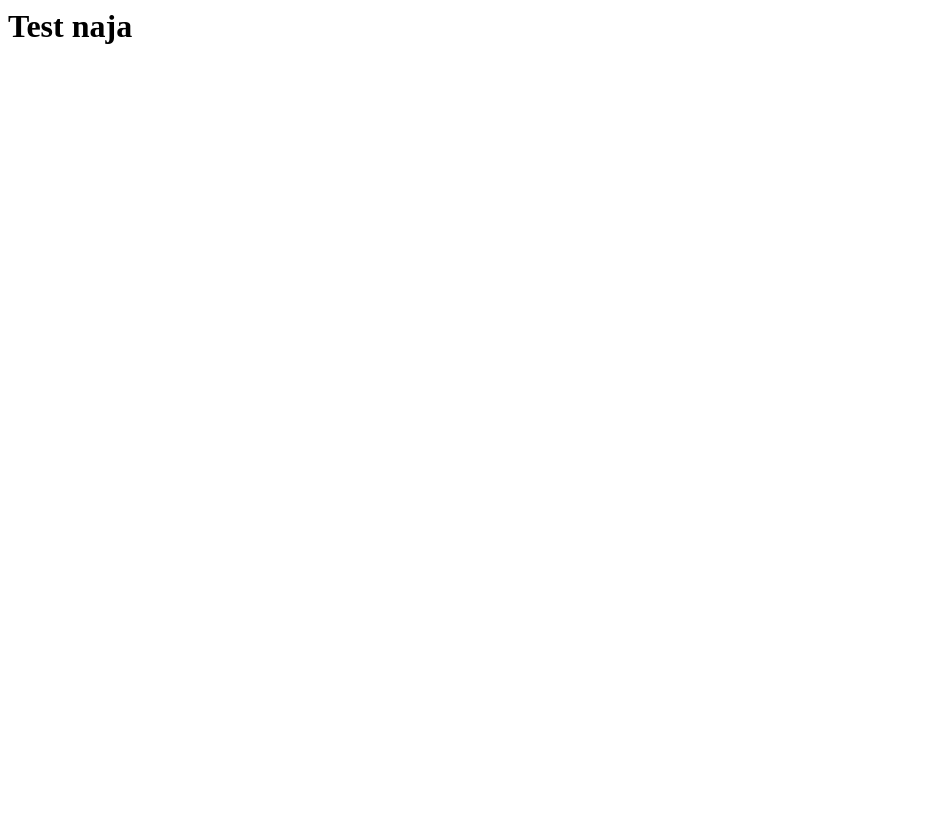
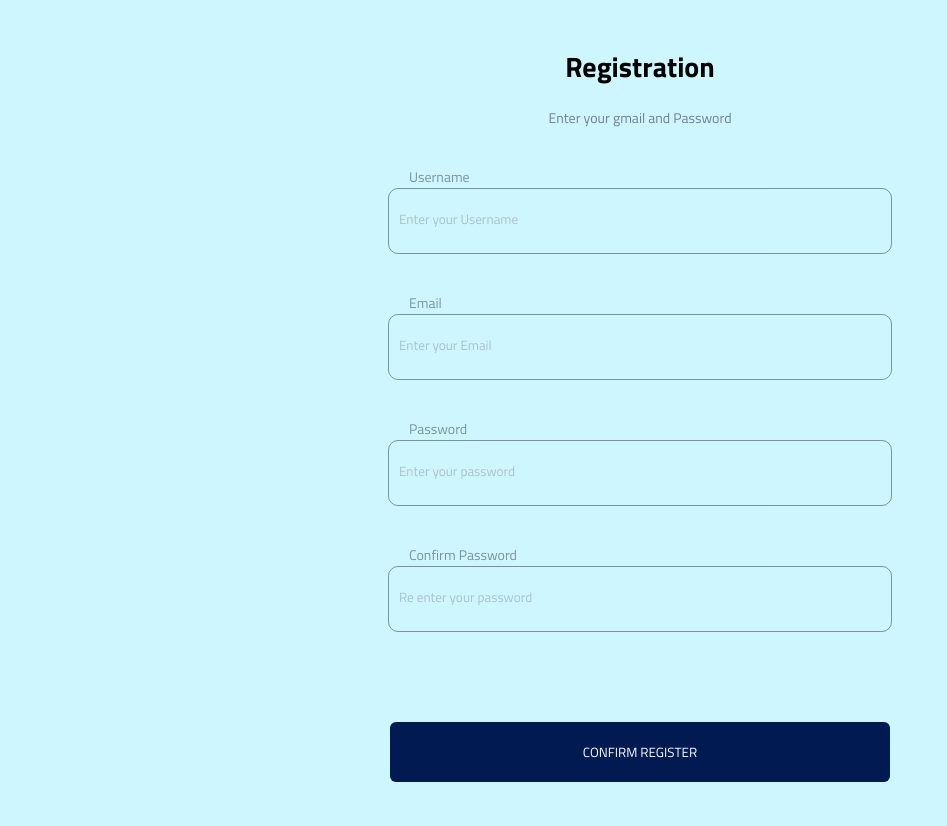
Before and after one commit to ayyaya21/BUDGET_BUDJAI, a Flask app: page /register in a window 1280 px wide. Before the commit the part shown is almost empty. Shown: the whole page, without its empty margins (0-947 px from the left). Before the commit the page ends 44 px from the top, so only its background shows below. Run offline with Flask 3, Linux system fonts and the light colour scheme.

Commit message:
upd: add register page and link each page to other

```diff
--- a/app.py
+++ b/app.py
@@ -1,4 +1,4 @@
-from flask import Flask, render_template
+from flask import *
 
 app = Flask(__name__)
 
@@ -6,6 +6,7 @@ app = Flask(__name__)
 def index():
     return render_template("index.html")
 
+#หน้า login
 @app.route("/login")
 def login():
     return render_template("login.html")
@@ -15,11 +16,12 @@ def login():
 def register():
     return render_template("register.html")
 
+@app.route("/home")
+def home():
+    return render_template("home.html")
 #หน้า Error ในกรณีที่ Url ผิด
 @app.errorhandler(404)
 def page_not_found(e):
     return render_template("404.html"), 404
-
-
 if __name__ == "__main__":
     app.run(debug=True, port=3000)
--- /dev/null
+++ b/static/register_style.css
@@ -0,0 +1,65 @@
+* {
+    font-family: 'Titillium Web', sans-serif;
+}
+
+body {
+    background-color: #CEF6FF;
+}
+
+#regis {
+    text-align: center;
+    font-size: 28px;
+    margin-top: 45px;
+}
+
+#des-regis {
+    text-align: center;
+    font-size: 14px;
+    color: #727E96;
+}
+
+.container {
+    border: 0.5px solid black;
+    border-radius: 10px;
+    width: 502px;
+    height: 4em;
+    opacity: 0.4;
+    margin: 60px auto;
+}
+
+.name-text {
+    position: absolute;
+    margin: -25px 0 0 10px;
+    border-radius: 10px;
+    padding: 2px 10px;
+    font-size: 14px;
+}
+
+#name {
+    width: 480px;
+    height: 4.5em;
+    background-color: transparent;
+    border: 0;
+    padding: 0 10px;
+    outline: none;
+}
+
+.container-button button {
+    width: 500px;
+    height: 4.5em;
+    background-color: #011A51;
+    border: 0;
+    border-radius: 6px;
+    color: white;
+}
+
+.container-button button:hover {
+    background-color: #0034a5;
+}
+
+.container-button {
+    border-radius: 6px;
+    width: 500px;
+    height: 4em;
+    margin: 90px auto 40px auto;
+}
--- /dev/null
+++ b/templates/home.html
@@ -0,0 +1,4 @@
+<center>
+    <h1>MAINTENANCE</h1>
+    <h1>COMING SOON...</h1>
+</center>
--- a/templates/login.html
+++ b/templates/login.html
@@ -3,7 +3,7 @@
 <head>
     <meta charset="UTF-8">
     <meta name="viewport" content="width=device-width, initial-scale=1.0">
-    <link rel="stylesheet" href="/static/styles.css">
+    <link rel="stylesheet" href="/static/login_styles.css">
     <link rel="preconnect" href="https://fonts.googleapis.com">
     <link rel="preconnect" href="https://fonts.gstatic.com" crossorigin>
     <link href="https://fonts.googleapis.com/css2?family=Titillium+Web:ital,wght@0,200;0,300;0,400;0,600;0,700;0,900;1,200;1,300;1,400;1,600;1,700&display=swap" rel="stylesheet">
@@ -29,10 +29,10 @@
         </div>
     </div>
     <div class="container-button">
-        <button type="button" onclick="alert('test')">LOGIN</button>
+        <a href="{{ url_for('home') }}"><button type="button">LOGIN</button></a>
     </div>
     <div class="register">
-        <p id="register">Don't have an account &emsp;<a href="register.html">Sign Up</a></p>
+        <p id="register">Don't have an account &emsp;<a href="{{ url_for('register') }}">Sign Up</a></p>
     </div>
 </body>
 </html>
--- a/templates/register.html
+++ b/templates/register.html
@@ -1 +1,44 @@
-<h1>Test naja</h1>
+<!DOCTYPE html>
+<html lang="en">
+<head>
+    <meta charset="UTF-8">
+    <meta name="viewport" content="width=device-width, initial-scale=1.0">
+    <link rel="stylesheet" href="/static/register_style.css">
+    <link rel="preconnect" href="https://fonts.googleapis.com">
+    <link rel="preconnect" href="https://fonts.gstatic.com" crossorigin>
+    <link href="https://fonts.googleapis.com/css2?family=Titillium+Web:ital,wght@0,200;0,300;0,400;0,600;0,700;0,900;1,200;1,300;1,400;1,600;1,700&display=swap" rel="stylesheet">
+    <title>Register Page</title>
+</head>
+<body>
+</div>
+    <h1 id="regis">Registration</h1>
+    <p id="des-regis">Enter your gmail and Password</p>
+    <div class="container">
+    <div class="name-text">Username</div>
+    <div class="inp-name">
+        <input id="name" placeholder="Enter your Username" required>
+    </div>
+    </div>
+    <div class="container">
+    <div class="name-text">Email</div>
+    <div class="inp-name">
+        <input id="name" placeholder="Enter your Email" type="email" required>
+    </div>
+    </div>
+    <div class="container">
+        <div class="name-text">Password</div>
+        <div class="inp-name">
+            <input id="name" placeholder="Enter your password" type="password">
+        </div>
+        </div>
+        <div class="container">
+            <div class="name-text">Confirm Password</div>
+            <div class="inp-name">
+                <input id="name" placeholder="Re enter your password" type="password">
+            </div>
+            </div>
+    <div class="container-button">
+    <a href="{{ url_for('home') }}"><button type="button">CONFIRM REGISTER</button></a>
+    </div>
+</body>
+</html>
```
Also changed, not shown: static/index_styles.css (added, +25 -0 lines), templates/index.html (+12 -5 lines), static/Blur _ 1.png (added), static/Blur _ 2.png (added), static/login_styles.css (renamed from static/styles.css), 1 other file.
